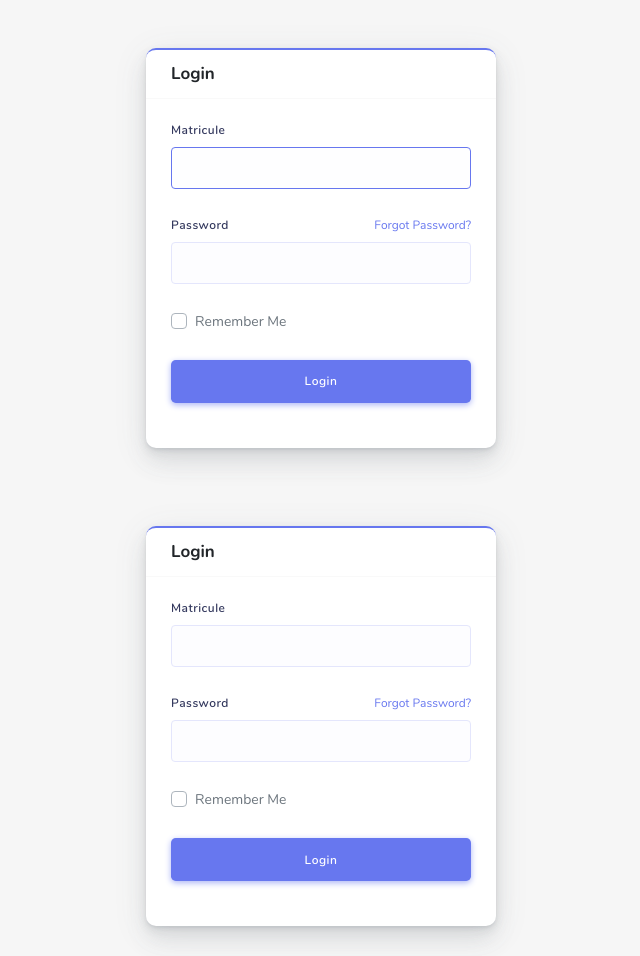
After one commit to tientcheudonald237/suivie-soutenance-departement-informatique, a Django app: page /login in a window 1280 px wide. The commit adds this page. Shown: the whole page, without its empty margins (319-959 px from the left). Run offline with Django 4.2, Linux system fonts and the light colour scheme; some libraries are stand-ins or nearby versions.

Commit message:
ajout du front-end du login

```diff
--- a/soutenance/urls.py
+++ b/soutenance/urls.py
@@ -3,5 +3,6 @@ from django.urls import path
 from .import views
 
 urlpatterns = [
-    path('', views.BASE, name='BASE'),
+    path('', views.index, name='index'),
+    path('login', views.login, name='login'),
 ]
--- a/soutenance/views.py
+++ b/soutenance/views.py
@@ -1,4 +1,7 @@
 from django.shortcuts import render
 
-def BASE(request):
+def index(request):
     return render(request, 'index.html')
+
+def login(request):
+    return render(request, 'authentification/login.html')
--- /dev/null
+++ b/templates/authentification/login.html
@@ -0,0 +1,149 @@
+<!DOCTYPE html>
+{% load static %}
+
+<html lang="en">
+<head>
+  <meta charset="UTF-8">
+  <meta content="width=device-width, initial-scale=1, maximum-scale=1, shrink-to-fit=no" name="viewport">
+  <title>Otika - Admin Dashboard Template</title>
+  <!-- General CSS Files -->
+  <link rel="stylesheet" href="{% static 'assets/css/app.min.css' %}">
+  <link rel="stylesheet" href="{% static 'assets/bundles/bootstrap-social/bootstrap-social.css' %}">
+  <!-- Template CSS -->
+  <link rel="stylesheet" href="{% static 'assets/css/style.css' %}">
+  <link rel="stylesheet" href="{% static 'assets/css/components.css' %}">
+  <!-- Custom style CSS -->
+  <link rel="stylesheet" href="{% static 'assets/css/custom.css' %}">
+  <link rel='shortcut icon' type='image/x-icon' href="{% static 'assets/img/favicon.ico' %}" />
+</head>
+
+<body>
+    <div class="loader"></div>
+    <div id="app">
+      <section class="section">
+        <div class="container mt-5">
+          <div class="row">
+            <div class="col-12 col-sm-8 offset-sm-2 col-md-6 offset-md-3 col-lg-6 offset-lg-3 col-xl-4 offset-xl-4">
+              <div class="card card-primary">
+                <div class="card-header">
+                  <h4>Login</h4>
+                </div>
+                <div class="card-body">
+                  <form method="POST" action="#" class="needs-validation" novalidate="">
+                    <div class="form-group">
+                      <label for="matricule">Matricule</label>
+                      <input id="matricule" type="text" class="form-control" name="matricule" tabindex="1" required autofocus>
+                      <div class="invalid-feedback">
+                        Please fill in your matricule
+                      </div>
+                    </div>
+                    <div class="form-group">
+                      <div class="d-block">
+                        <label for="password" class="control-label">Password</label>
+                        <div class="float-right">
+                          <a href="auth-forgot-password.html" class="text-small">
+                            Forgot Password?
+                          </a>
+                        </div>
+                      </div>
+                      <input id="password" type="password" class="form-control" name="password" tabindex="2" required>
+                      <div class="invalid-feedback">
+                        please fill in your password
+                      </div>
+                    </div>
+                    <div class="form-group">
+                      <div class="custom-control custom-checkbox">
+                        <input type="checkbox" name="remember" class="custom-control-input" tabindex="3" id="remember-me">
+                        <label class="custom-control-label" for="remember-me">Remember Me</label>
+                      </div>
+                    </div>
+                    <div class="form-group">
+                      <button type="submit" class="btn btn-primary btn-lg btn-block" tabindex="4">
+                        Login
+                      </button>
+                    </div>
+                  </form>
+                </div>
+              </div>
+            </div>
+          </div>
+        </div>
+      </section>
+    </div>
+    <!-- General JS Scripts -->
+    <script src="{% static 'assets/js/app.min.js' %}"></script>
+    <!-- JS Libraies -->
+    <!-- Page Specific JS File -->
+    <!-- Template JS File -->
+    <script src="{% static 'assets/js/scripts.js' %}"></script>
+    <!-- Custom JS File -->
+    <script src="{% static 'assets/js/custom.js' %}"></script>
+  </body>
+
+  <!-- auth-login.html  21 Nov 2019 03:49:32 GMT -->
+  </html>
+<body>
+  <div class="loader"></div>
+  <div id="app">
+    <section class="section">
+      <div class="container mt-5">
+        <div class="row">
+          <div class="col-12 col-sm-8 offset-sm-2 col-md-6 offset-md-3 col-lg-6 offset-lg-3 col-xl-4 offset-xl-4">
+            <div class="card card-primary">
+              <div class="card-header">
+                <h4>Login</h4>
+              </div>
+              <div class="card-body">
+                <form method="POST" action="#" class="needs-validation" novalidate="">
+                  <div class="form-group">
+                    <label for="matricule">Matricule</label>
+                    <input id="matricule" type="text" class="form-control" name="matricule" tabindex="1" required autofocus>
+                    <div class="invalid-feedback">
+                      Please fill in your matricule
+                    </div>
+                  </div>
+                  <div class="form-group">
+                    <div class="d-block">
+                      <label for="password" class="control-label">Password</label>
+                      <div class="float-right">
+                        <a href="auth-forgot-password.html" class="text-small">
+                          Forgot Password?
+                        </a>
+                      </div>
+                    </div>
+                    <input id="password" type="password" class="form-control" name="password" tabindex="2" required>
+                    <div class="invalid-feedback">
+                      please fill in your password
+                    </div>
+                  </div>
+                  <div class="form-group">
+                    <div class="custom-control custom-checkbox">
+                      <input type="checkbox" name="remember" class="custom-control-input" tabindex="3" id="remember-me">
+                      <label class="custom-control-label" for="remember-me">Remember Me</label>
+                    </div>
+                  </div>
+                  <div class="form-group">
+                    <button type="submit" class="btn btn-primary btn-lg btn-block" tabindex="4">
+                      Login
+                    </button>
+                  </div>
+                </form>
+              </div>
+            </div>
+          </div>
+        </div>
+      </div>
+    </section>
+  </div>
+  <!-- General JS Scripts -->
+  <script src="{% static 'assets/js/app.min.js' %}"></script>
+  <!-- JS Libraies -->
+  <!-- Page Specific JS File -->
+  <!-- Template JS File -->
+  <script src="{% static 'assets/js/scripts.js' %}"></script>
+  <!-- Custom JS File -->
+  <script src="{% static 'assets/js/custom.js' %}"></script>
+</body>
+
+<!-- auth-login.html  21 Nov 2019 03:49:32 GMT -->
+</html>
```
Also changed, not shown: templates/base.html (+6 -11 lines).
